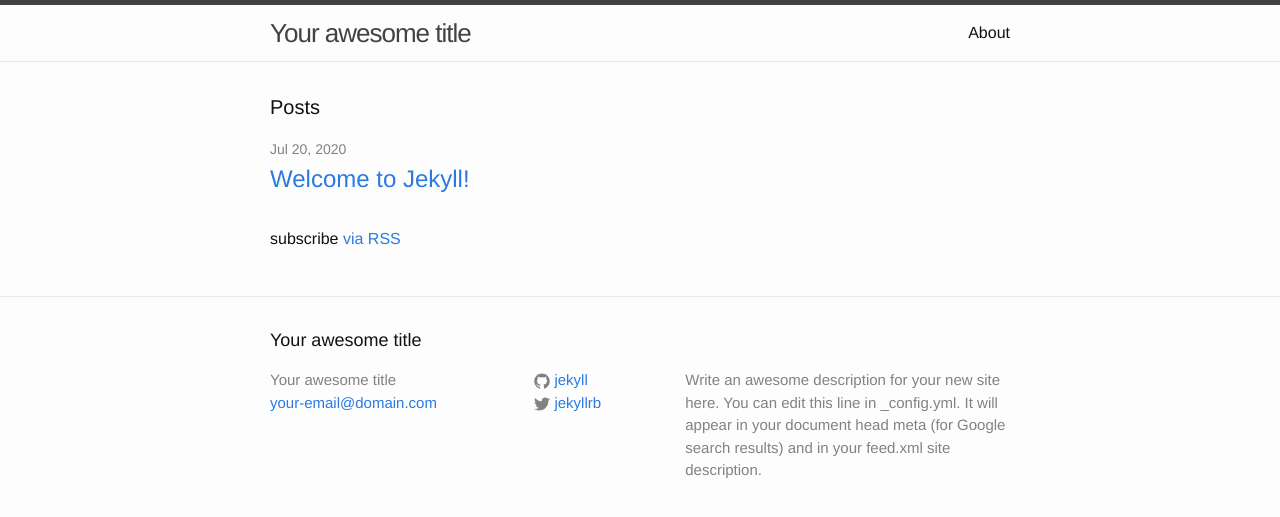
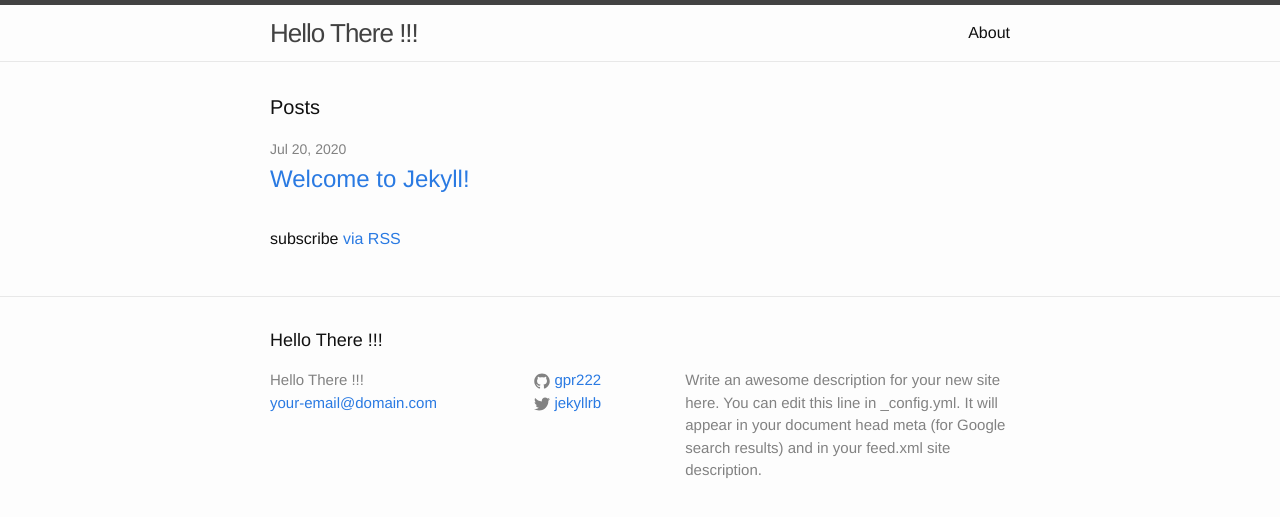
Before and after one commit to gpr222/gpr222.github.io, a Jekyll site: the page built from index.html, in a window 1280 px wide. Shown: the top 517 px of the page. Built offline with Jekyll 4.4.1, drawn with Linux system fonts in a browser that asks for light colours.

Commit message:
Update _config.yml

```diff
--- a/_config.yml
+++ b/_config.yml
@@ -6,7 +6,7 @@
 # 'jekyll serve'. If you change this file, please restart the server process.
 
 # Site settings
-title: Your awesome title
+title: Hello There !!!
 email: your-email@domain.com
 description: > # this means to ignore newlines until "baseurl:"
   Write an awesome description for your new site here. You can edit this
@@ -15,7 +15,7 @@ description: > # this means to ignore newlines until "baseurl:"
 baseurl: "" # the subpath of your site, e.g. /blog
 url: "http://yourdomain.com" # the base hostname & protocol for your site
 twitter_username: jekyllrb
-github_username:  jekyll
+github_username:  gpr222
 
 # Build settings
 markdown: kramdown
```
